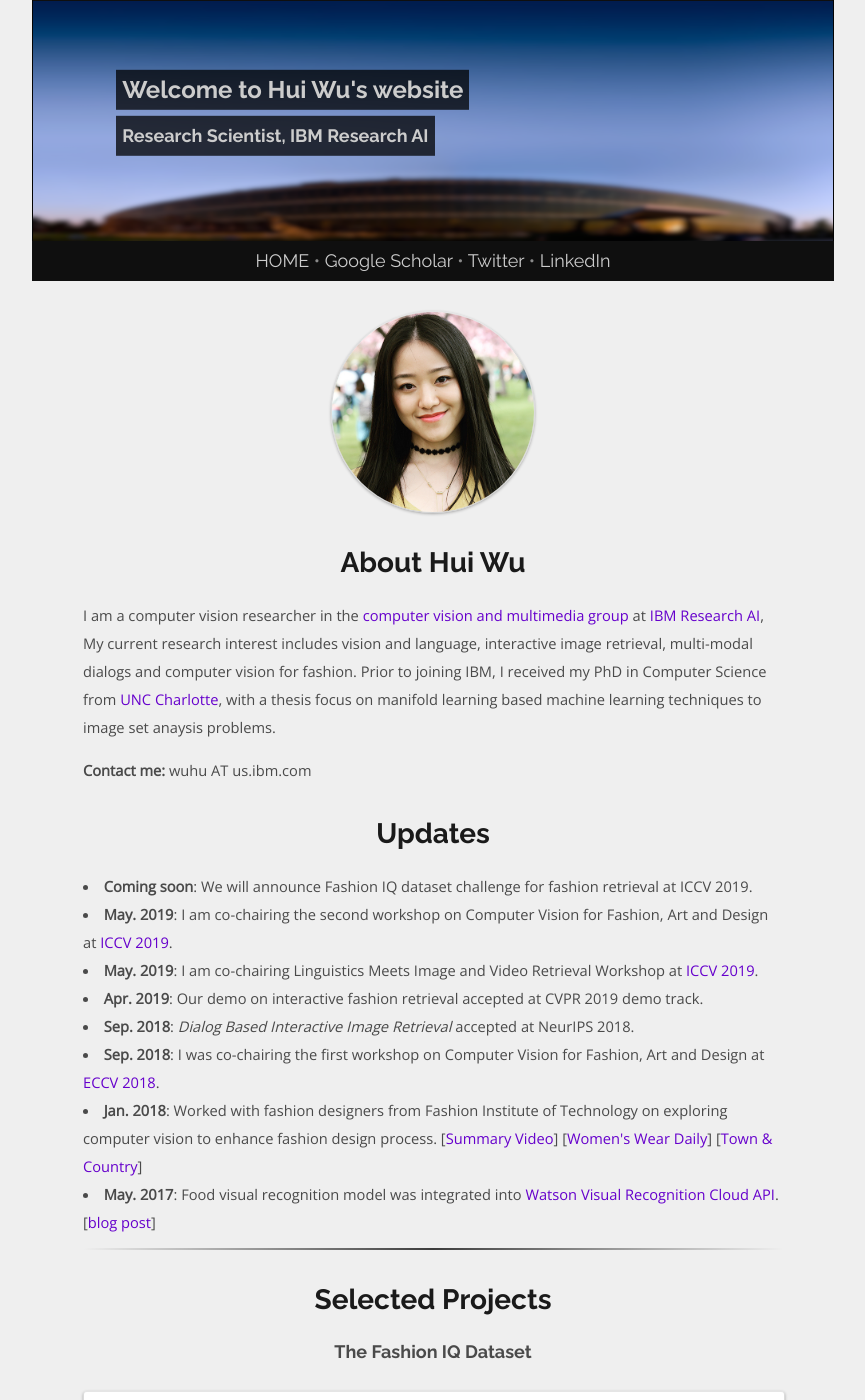
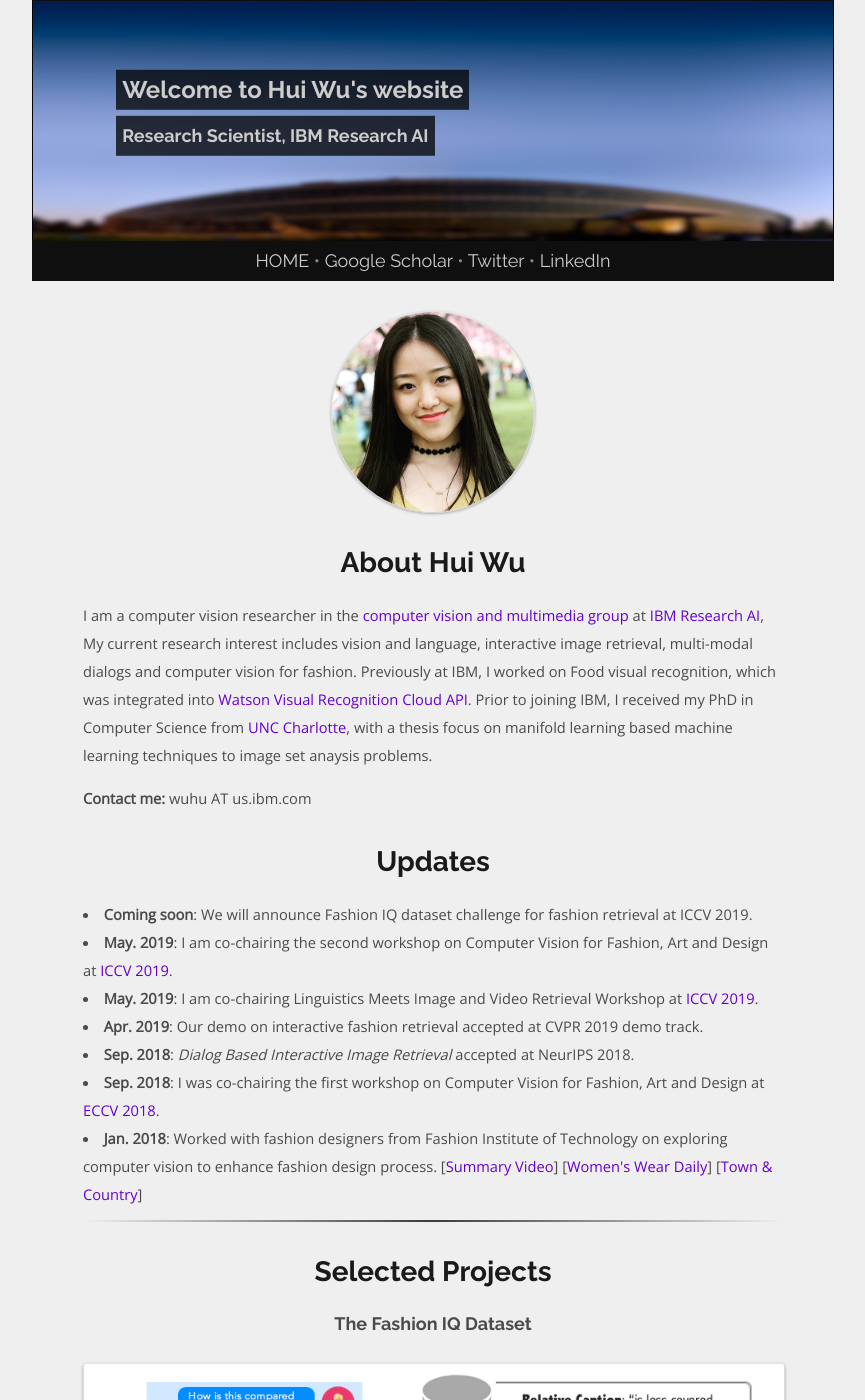
Before and after one commit to spacew/spacew.github.io, a Jekyll site: the page built from index.html, in a window 1280 px wide and 1400 px high. Shown: the whole window, without its empty margins (207-1072 px from the left). Built offline with Jekyll 4.4.1, drawn with Linux system fonts in a browser that asks for light colours; the list of posts is cut into pages by our own code.

Commit message:
Update index.html

```diff
--- a/index.html
+++ b/index.html
@@ -11,7 +11,10 @@ title: Home
         <p>
             I am a computer vision researcher in the <a href=https://www.research.ibm.com/artificial-intelligence/computer-vision/>
             computer vision and multimedia group</a> at <a href=https://www.research.ibm.com/artificial-intelligence/>IBM Research AI</a>,
-            My current research interest includes vision and language, interactive image retrieval, multi-modal dialogs and computer vision for fashion. Prior to joining IBM, I received my PhD in Computer Science from <a href=https://www.uncc.edu/>UNC Charlotte</a>, with a thesis focus on manifold learning based machine learning techniques to image set anaysis problems.</p>
+            My current research interest includes vision and language, interactive image retrieval, multi-modal dialogs and computer vision for fashion.
+            Previously at IBM, I worked on Food visual recognition, which was integrated into
+              <a href=https://www.ibm.com/watson/services/visual-recognition/>Watson Visual Recognition Cloud API</a>.
+            Prior to joining IBM, I received my PhD in Computer Science from <a href=https://www.uncc.edu/>UNC Charlotte</a>, with a thesis focus on manifold learning based machine learning techniques to image set anaysis problems.</p>
 
         <p><b>Contact me:</b> wuhu AT us.ibm.com</p>
 
@@ -44,11 +47,6 @@ title: Home
               [<a href=http://wwd.com/business-news/business-features/f-i-t-ibm-and-tommy-hilfiger-get-into-ai-for-fashion-11095819/>Women's Wear Daily</a>]
             [<a href=https://www.townandcountrymag.com/leisure/arts-and-culture/a15925909/technology-the-future-of-art-good-taste/>Town & Country</a>]
           </li>
-          <li>
-              <b>May. 2017</b>: Food visual recognition model was integrated into
-              <a href=https://www.ibm.com/watson/services/visual-recognition/>Watson Visual Recognition Cloud API</a>.
-              [<a href=https://www.ibm.com/blogs/research/2017/05/training-watson-see-whats-plate/>blog post</a>]
-          </li>
         </ul>
     </article>
 
```
